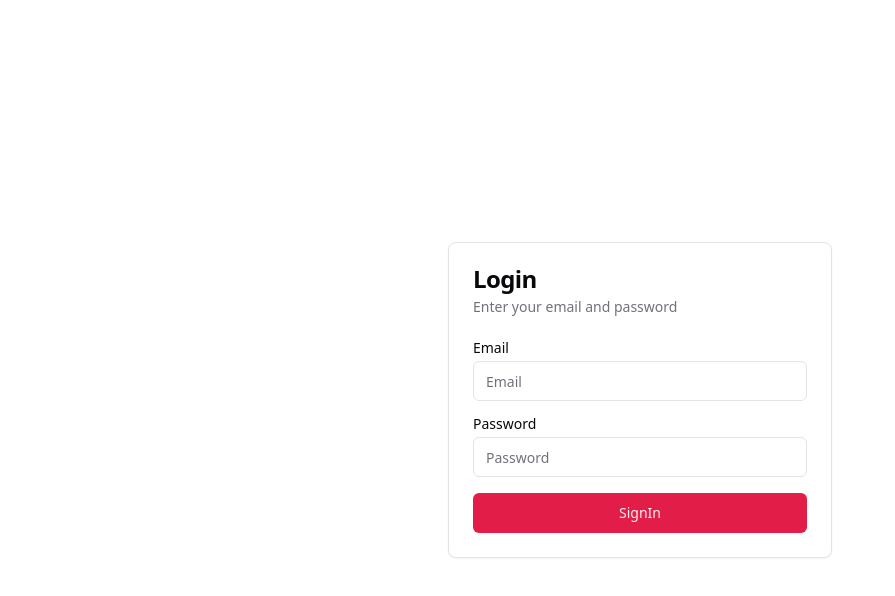
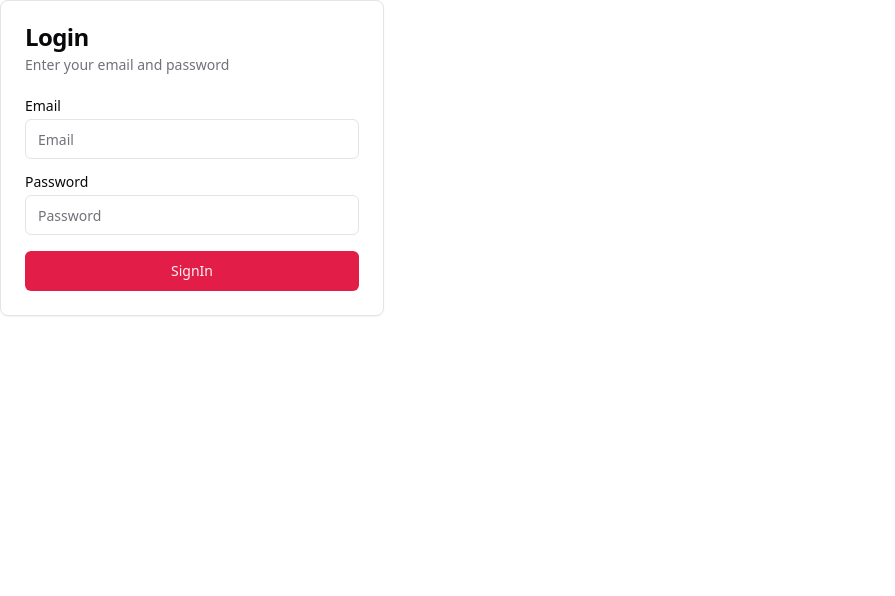
Before and after one commit to GR7ME/zakipoint, a React (Vite) app in the folder frontend/: page /login in a window 1280 px wide. Shown: the top 596 px of the page, without its empty margins (0-895 px from the left). Built offline with nearby package versions, Linux system fonts and the light colour scheme.

Commit message:
fix: css

```diff
--- a/frontend/src/index.css
+++ b/frontend/src/index.css
@@ -63,7 +63,9 @@
   body{
     width: 100dvw;
     height: 100dvh;
-    display: flex;
-    align-items: center;
-    justify-content: center;
   }
+
+  #root{
+    width: 100%;
+    height: 100%;
+  }
```
